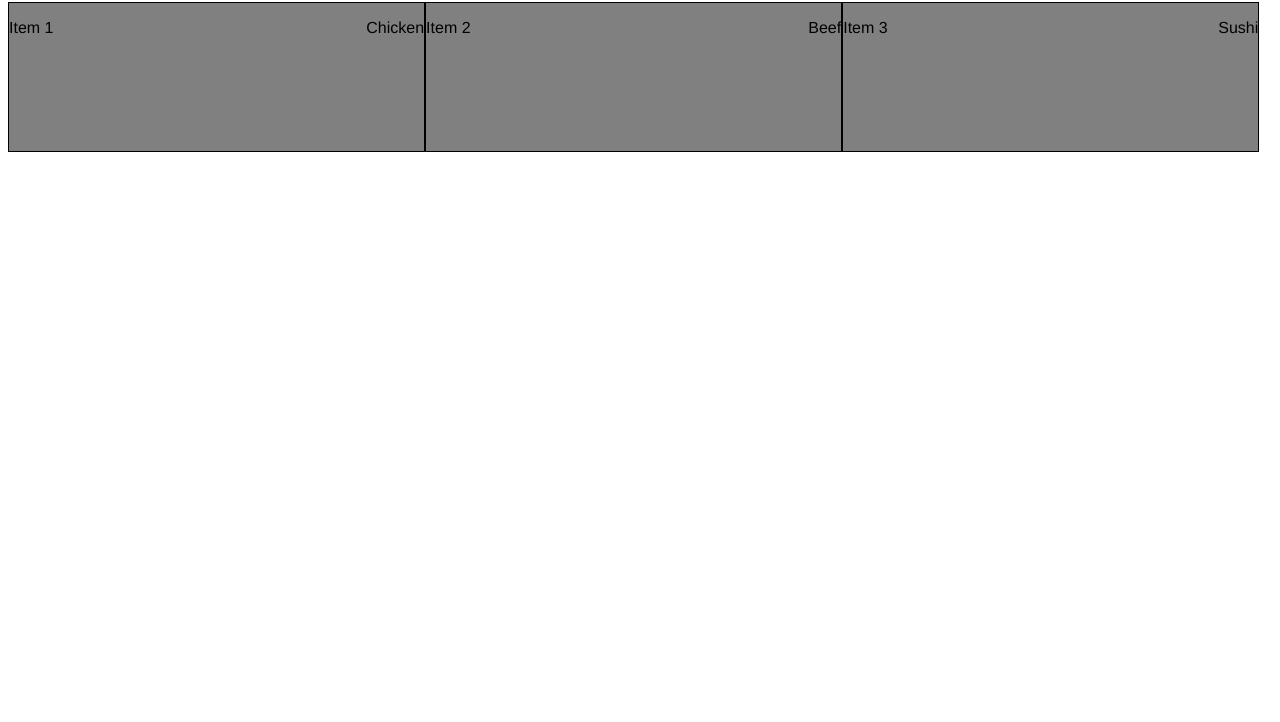
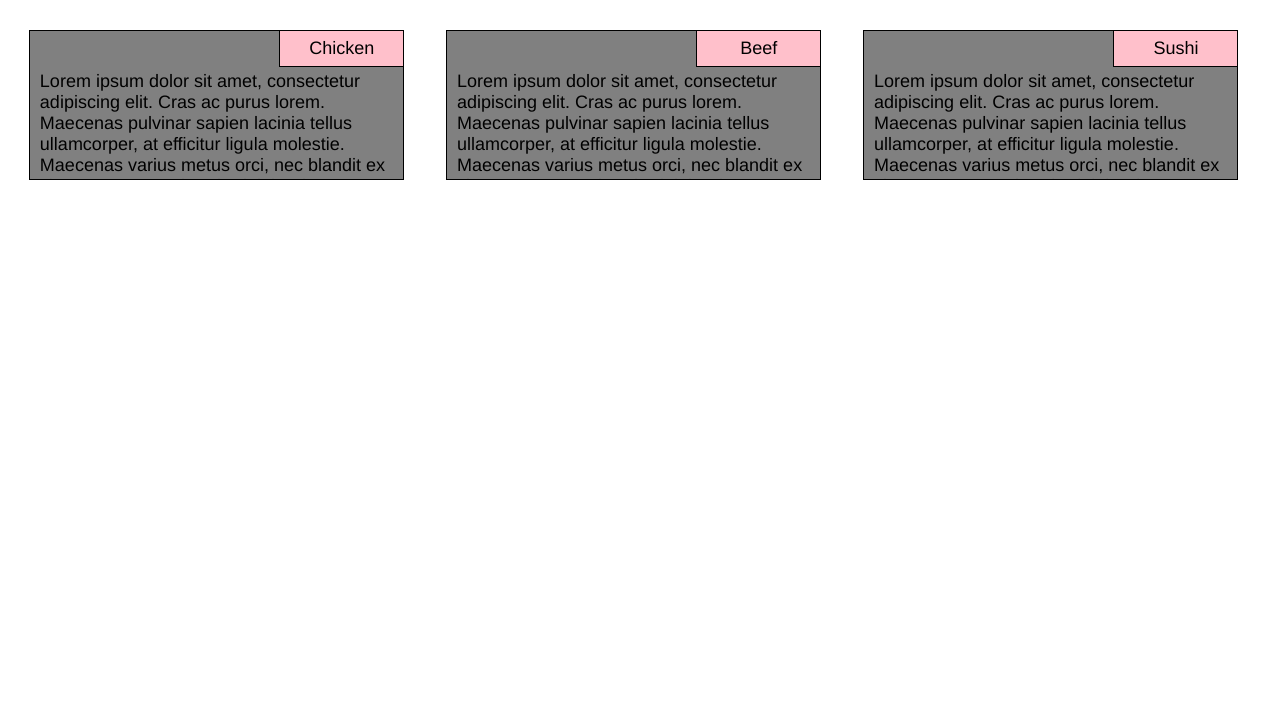
Before and after one commit to fmtada/module2-solution, a plain HTML site: page index.html in a window 1280 px wide. Shown: the part 78-800 px from the top of the page. Drawn offline with Linux system fonts and the light colour scheme.

Commit message:
Menu items resizing, Items name missing some details

```diff
--- a/css/styles.css
+++ b/css/styles.css
@@ -4,6 +4,8 @@
 
 body {
 	margin-top: 0;
+	font-family: Helvetica Neue, Helvetica, Arial, sans-serif;
+	font-size: 18px;
 }
 
 h1 {
@@ -13,13 +15,14 @@ h1 {
 .menuItem {
 	border: 1px solid black;
 	background-color: gray;
+	padding: 40px 10px 10px 10px;
+
 	width: 90%;
 	height: 150px;
 	margin-right: auto;
 	margin-left: auto;
-	font-family: Helvetica Neue, Helvetica, Arial, sans-serif;
 	color: black;
-	position: relative;
+	overflow: auto;
 }
 
 .row {
@@ -28,13 +31,21 @@ h1 {
 
 .itemTitle {
 	position: absolute;
+	border: 1px solid black;
+	background-color: pink;
+	text-align: center;
+	line-height: 35px;
+	padding: auto;
+	width: 30%;
+	height: 20%;
 	top: 0;
-	right: 0;
+	right: 5%;
 }
 
 /********** Desktop view **********/
 @media (min-width: 992px) {
 	.col-lg-4 {
+		position: relative;
 		float: left;
 		width: 33%;
 	}
@@ -43,6 +54,7 @@ h1 {
 /********** Tablet view **********/
 @media (min-width: 768px) and (max-width: 991px) {
 	.col-md-6, .col-md-12 {
+		position: relative;
 		float: left;
 	}
 	.col-md-6 {
@@ -56,6 +68,7 @@ h1 {
 /********** Mobile view **********/
 @media (max-width: 767px) {
 	.col-sm-12 {
+		position: relative;
 		float: left;
 		width: 100%;
 	}
--- a/index.html
+++ b/index.html
@@ -13,9 +13,9 @@
 	<h1>Our Menu</h1>
 
 	<div class="row">
-		<div class="col-lg-4 col-md-6 menuItem"><p>Item 1<p class="itemTitle">Chicken</p></p></div>
-		<div class="col-lg-4 col-md-6 menuItem"><p>Item 2<p class="itemTitle">Beef</p></p></div>
-		<div class="col-lg-4 col-md-12 menuItem"><p>Item 3<p class="itemTitle">Sushi</p></p></div>
+		<div class="col-lg-4 col-md-6"><p class="menuItem">Lorem ipsum dolor sit amet, consectetur adipiscing elit. Cras ac purus lorem. Maecenas pulvinar sapien lacinia tellus ullamcorper, at efficitur ligula molestie. Maecenas varius metus orci, nec blandit ex viverra nec. Cras hendrerit lobortis porta.<p class="itemTitle">Chicken</p></p></div>
+		<div class="col-lg-4 col-md-6"><p class="menuItem">Lorem ipsum dolor sit amet, consectetur adipiscing elit. Cras ac purus lorem. Maecenas pulvinar sapien lacinia tellus ullamcorper, at efficitur ligula molestie. Maecenas varius metus orci, nec blandit ex viverra nec. Cras hendrerit lobortis porta.<p class="itemTitle">Beef</p></p></div>
+		<div class="col-lg-4 col-md-12"><p class="menuItem">Lorem ipsum dolor sit amet, consectetur adipiscing elit. Cras ac purus lorem. Maecenas pulvinar sapien lacinia tellus ullamcorper, at efficitur ligula molestie. Maecenas varius metus orci, nec blandit ex viverra nec. Cras hendrerit lobortis porta.<p class="itemTitle">Sushi</p></p></div>
 	</div>
 </body>
 </html>
```
